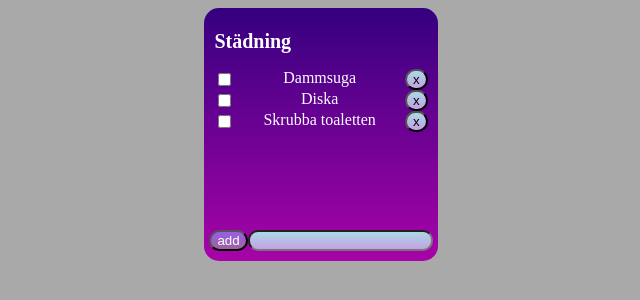
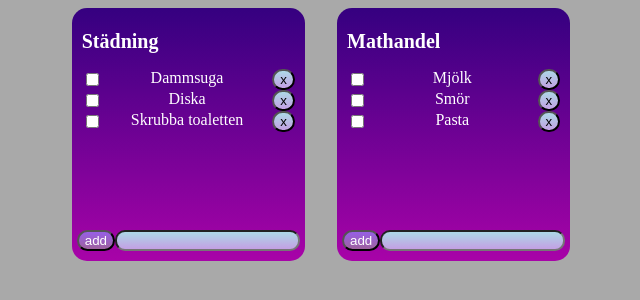
Before and after one commit to Carlbern/ToDo, a website with bundled scripts: page index.html in a window 1280 px wide. Shown: the whole page, without its empty margins (319-959 px from the left). Built offline with nearby package versions, Linux system fonts and the light colour scheme.

Commit message:
Implemented support for multiple lists

```diff
--- a/index.html
+++ b/index.html
@@ -18,10 +18,10 @@
     <div class="wrapper">
       <header class="header"></header>
       <main class="main">
-        <section class="lista">
-          <ul class="listan"></ul>
-          <div class="add"></div>
-        </section>
+        <!--  <section class="lista">
+          <!--   <ul class="listan"></ul> -->
+        <!--  <div class="add"></div> -->
+        <!-- </section> -->
       </main>
       <footer class="footer"></footer>
     </div>
--- a/scripts/index.js
+++ b/scripts/index.js
@@ -1,3 +1,3 @@
-import { list } from "./lists.js";
-import { printList } from "./printList.js";
-printList(list);
+import { lists } from "./lists.js";
+import { printLists } from "./printList.js";
+printLists(lists);
--- a/scripts/index.ts
+++ b/scripts/index.ts
@@ -1,5 +1,4 @@
-export {};
-import { list, listitems } from "./lists.js";
-import { printList } from "./printList.js";
+import { lists } from "./lists.js";
+import { printLists } from "./printList.js";
 
-printList(list);
+printLists(lists);
--- a/scripts/lists.js
+++ b/scripts/lists.js
@@ -1,6 +1,16 @@
-export var listitems = [
+export var stadning = [
     { text: "Dammsuga", isChecked: false },
     { text: "Diska", isChecked: false },
     { text: "Skrubba toaletten", isChecked: false },
 ];
-export var list = { name: "Städning", items: listitems };
+export var handling = [
+    { text: "Mjölk", isChecked: false },
+    { text: "Smör", isChecked: false },
+    { text: "Pasta", isChecked: false },
+];
+export var list1 = { name: "Städning", items: stadning };
+export var list2 = { name: "Mathandel", items: handling };
+export var lists = [list1, list2];
+export var listContainer = [
+    { name: "mainContainer", lists: lists },
+];
--- a/scripts/lists.ts
+++ b/scripts/lists.ts
@@ -1,9 +1,22 @@
 export {};
-import { List, ListItem } from "./types.js";
-export var listitems = [
+import { List, ListContainer, ListItem } from "./types.js";
+
+export var stadning: ListItem[] = [
   { text: "Dammsuga", isChecked: false },
   { text: "Diska", isChecked: false },
   { text: "Skrubba toaletten", isChecked: false },
 ];
+export var handling: ListItem[] = [
+  { text: "Mjölk", isChecked: false },
+  { text: "Smör", isChecked: false },
+  { text: "Pasta", isChecked: false },
+];
 
-export var list: List = { name: "Städning", items: listitems };
+export var list1: List = { name: "Städning", items: stadning };
+export var list2: List = { name: "Mathandel", items: handling };
+
+export var lists: List[] = [list1, list2];
+
+export var listContainer: ListContainer[] = [
+  { name: "mainContainer", lists: lists },
+];
--- a/scripts/printList.js
+++ b/scripts/printList.js
@@ -1,14 +1,23 @@
-var _a, _b;
-import { listitems, list } from "./lists.js";
-let addSection = document.getElementsByClassName("add");
-let listan = document.querySelector("ul");
+import { lists } from "./lists.js";
+let main = document.getElementsByClassName("main");
+export function printLists(lists) {
+    main[0].innerHTML = "";
+    for (let i = 0; i < lists.length; i++) {
+        printList(lists[i]);
+    }
+}
 export function printList(list) {
-    listan.innerHTML = "";
+    var _a;
+    //Creating main element section
+    let lista = document.createElement("section");
+    lista.className = "lista";
+    //Creating listsection
+    let listan = document.createElement("ul");
+    listan.className = "listan";
     let title = document.createElement("h2");
     title.innerHTML = list.name;
     listan === null || listan === void 0 ? void 0 : listan.appendChild(title);
     list.items.forEach((element, index) => {
-        console.log(element);
         let li = document.createElement("li");
         //Creating checkbox
         let checkbox = document.createElement("input");
@@ -36,7 +45,7 @@ export function printList(list) {
         button.className = "deleteBtn";
         button.addEventListener("click", () => {
             list.items.splice(index, 1);
-            printList(list);
+            printLists(lists);
             console.log(list.items);
         });
         li.appendChild(checkbox);
@@ -44,14 +53,17 @@ export function printList(list) {
         li.appendChild(button);
         listan === null || listan === void 0 ? void 0 : listan.appendChild(li);
     });
-}
+    lista.appendChild(listan);
+    //BUTTONS
+    let addSection = document.createElement("div");
+    addSection.className = "add";
     //Creating Button
     let btn = document.createElement("button");
     btn.innerHTML = "add";
     btn === null || btn === void 0 ? void 0 : btn.addEventListener("click", () => {
         let item = { text: input.value, isChecked: false };
-    listitems.push(item);
-    printList(list);
+        list.items.push(item);
+        printLists(lists);
         input.value = "";
     });
     //Creating input textField
@@ -60,10 +72,14 @@ input.type = "text";
     input.addEventListener("keydown", (event) => {
         if (event.key === "Enter") {
             let item = { text: input.value, isChecked: false };
-        listitems.push(item);
-        printList(list);
+            list.items.push(item);
+            printLists(lists);
             input.value = "";
         }
     });
-(_a = addSection[0]) === null || _a === void 0 ? void 0 : _a.appendChild(btn);
-(_b = addSection[0]) === null || _b === void 0 ? void 0 : _b.appendChild(input);
+    addSection.appendChild(btn);
+    addSection.appendChild(input);
+    lista.appendChild(addSection);
+    console.log("här");
+    (_a = main[0]) === null || _a === void 0 ? void 0 : _a.appendChild(lista);
+}
--- a/scripts/printList.ts
+++ b/scripts/printList.ts
@@ -1,18 +1,30 @@
 export {};
-import { listitems, list } from "./lists.js";
+import { stadning, list1, lists } from "./lists.js";
 import { List, ListItem } from "./types.js";
 
-let addSection = document.getElementsByClassName("add");
+let main = document.getElementsByClassName("main");
 
-let listan = document.querySelector("ul");
-export function printList(list) {
-  listan!.innerHTML = "";
+export function printLists(lists) {
+  main[0]!.innerHTML = "";
+  for (let i = 0; i < lists.length; i++) {
+    printList(lists[i]);
+  }
+}
+
+export function printList(list: List) {
+  //Creating main element section
+  let lista = document.createElement("section");
+  lista.className = "lista";
+
+  //Creating listsection
+  let listan = document.createElement("ul");
+  listan.className = "listan";
+
   let title = document.createElement("h2");
   title.innerHTML = list.name;
   listan?.appendChild(title);
 
   list.items.forEach((element, index) => {
-    console.log(element);
     let li = document.createElement("li");
 
     //Creating checkbox
@@ -42,7 +54,7 @@ export function printList(list) {
     button.className = "deleteBtn";
     button.addEventListener("click", () => {
       list.items.splice(index, 1);
-      printList(list);
+      printLists(lists);
       console.log(list.items);
     });
 
@@ -51,15 +63,19 @@ export function printList(list) {
     li.appendChild(button);
     listan?.appendChild(li);
   });
-}
+  lista.appendChild(listan);
+
+  //BUTTONS
+  let addSection = document.createElement("div");
+  addSection.className = "add";
 
   //Creating Button
   let btn = document.createElement("button");
   btn.innerHTML = "add";
   btn?.addEventListener("click", () => {
     let item: ListItem = { text: input!.value, isChecked: false };
-  listitems.push(item);
-  printList(list);
+    list.items.push(item);
+    printLists(lists);
     input!.value = "";
   });
 
@@ -69,10 +85,16 @@ input.type = "text";
   input.addEventListener("keydown", (event) => {
     if (event.key === "Enter") {
       let item: ListItem = { text: input!.value, isChecked: false };
-    listitems.push(item);
-    printList(list);
+      list.items.push(item);
+      printLists(lists);
       input!.value = "";
     }
   });
-addSection[0]?.appendChild(btn);
-addSection[0]?.appendChild(input);
+
+  addSection.appendChild(btn);
+  addSection.appendChild(input);
+  lista.appendChild(addSection);
+
+  console.log("här");
+  main[0]?.appendChild(lista);
+}
--- a/scripts/types.ts
+++ b/scripts/types.ts
@@ -1,4 +1,10 @@
 export {};
+
+export type ListContainer = {
+  name: string;
+  lists: List[];
+};
+
 export type List = {
   name: string;
   items: ListItem[];
--- a/stylesheets/style.scss
+++ b/stylesheets/style.scss
@@ -9,7 +9,8 @@ body {
 
 .main {
   display: flex;
-  flex-direction: column-reverse;
+  flex-direction: row;
+  gap: 2rem;
   justify-content: center;
   align-items: center;
 
```
Also changed, not shown: ToDo.md (+2 -2 lines), package.json (+12 -1 lines), stylesheets/style.css, 1 other file. Lines whose indentation alone changed are shown as unchanged.
